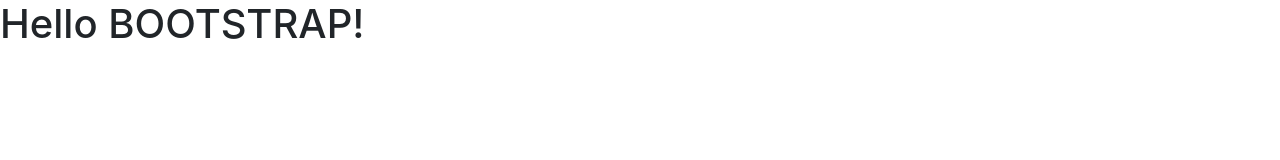
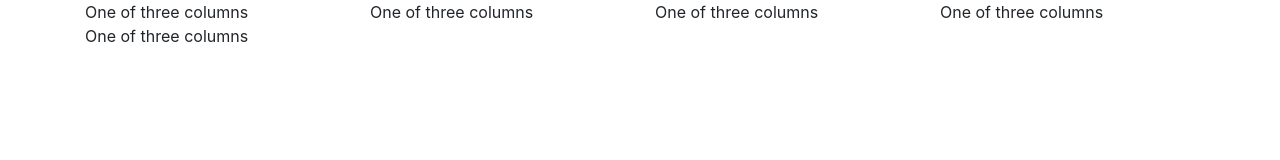
Before and after one commit to KPKate/Tetst01, a plain HTML site: page IFKSP-VIDEO/bt.html in a window 1280 px wide. Drawn offline with nearby package versions, Linux system fonts and the light colour scheme.

Commit message:
Update bt.html

```diff
--- a/IFKSP-VIDEO/bt.html
+++ b/IFKSP-VIDEO/bt.html
@@ -3,10 +3,28 @@
 <head>
     <meta charset="UTF-8">
     <meta name="viewport" content="width=device-width, initial-scale=1.0">
-    <link rel="stylesheet" href="https://stackpath.bootstrapcdn.com/bootstrap/4.5.0/css/bootstrap.min.css" integrity="sha384-9aIt2nRpC12Uk9gS9baDl411NQApFmC26EwAOH8WgZl5MYYxFfc+NcPb1dKGj7Sk" crossorigin="anonymous">
+    <link rel="stylesheet" href="lib/bootstrap-4.5.0-dist/css/bootstrap.min.css">
     <title>Document</title>
 </head>
 <body>
-    <h1>Hello BOOTSTRAP!</h1>
+    <div class="container">
+        <div class="row">
+          <div class="col-3">
+            One of three columns
+          </div>
+          <div class="col-3">
+            One of three columns
+          </div>
+          <div class="col-3">
+            One of three columns
+          </div>
+          <div class="col-3">
+            One of three columns
+          </div>
+          <div class="col-3">
+            One of three columns
+          </div>
+        </div>
+      </div>
 </body>
 </html>
```
